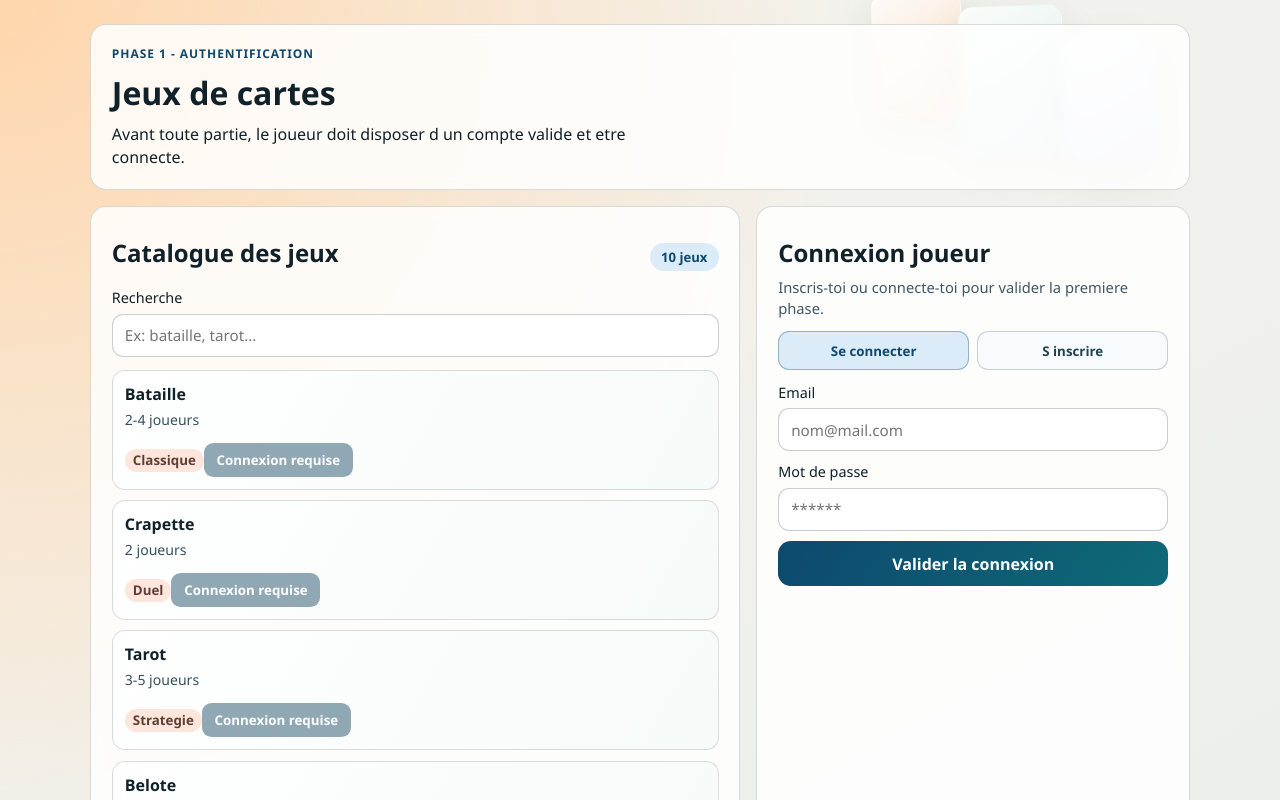
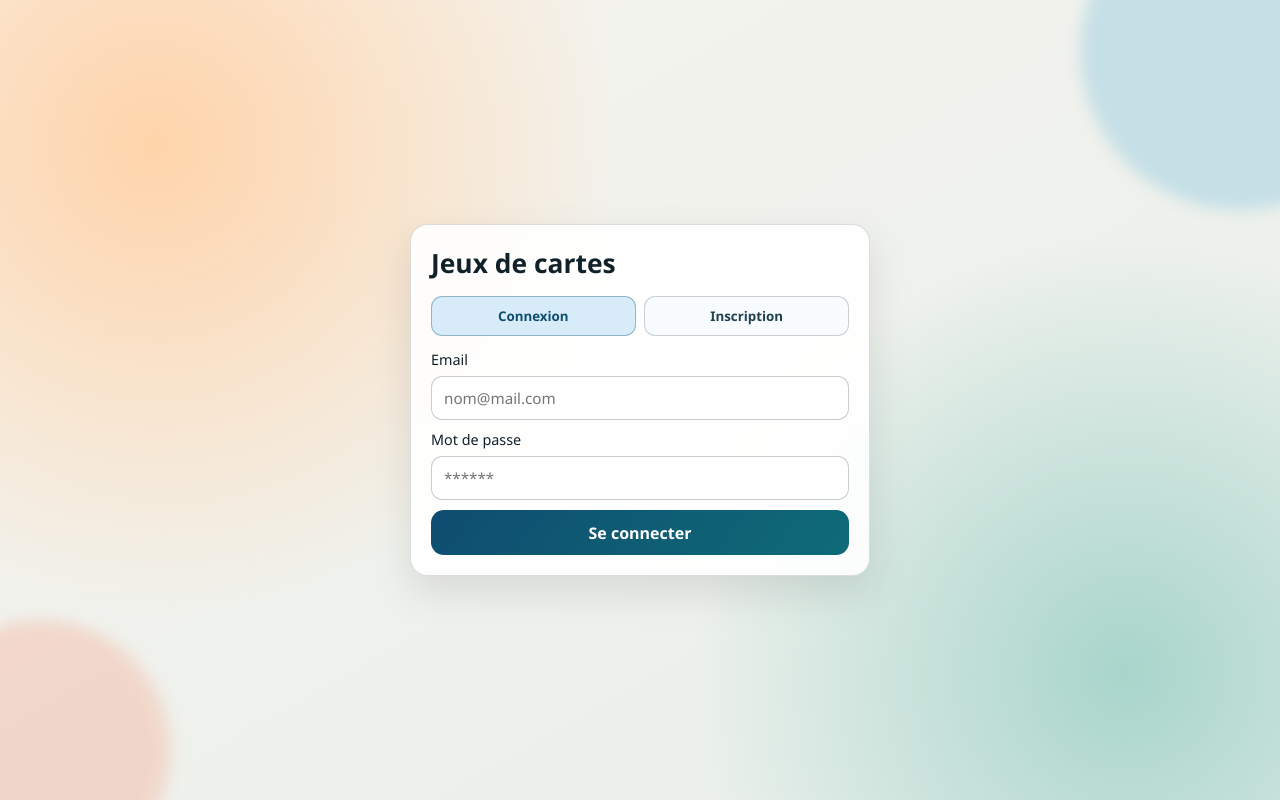
Before and after one commit to TerryLap/Jeux-de-cartes, a React (Vite) app: page / in a window 1280 px wide. Shown: the top 800 px of the page. Built offline with nearby package versions, Linux system fonts and the light colour scheme.

Commit message:
feat: ecran unique connexion inscription avec interface epuree

```diff
--- a/src/components/GameShell.tsx
+++ b/src/components/GameShell.tsx
@@ -1,10 +1,4 @@
-import { FormEvent, useMemo, useState } from 'react';
-
-type Game = {
-  name: string;
-  players: string;
-  tag: string;
-};
+import { FormEvent, useState } from 'react';
 
 type AuthMode = 'signin' | 'signup';
 
@@ -15,19 +9,6 @@ type Account = {
 };
 
 const STORAGE_KEY = 'jdc.accounts';
-
-const GAMES: Game[] = [
-  { name: 'Bataille', players: '2-4 joueurs', tag: 'Classique' },
-  { name: 'Crapette', players: '2 joueurs', tag: 'Duel' },
-  { name: 'Tarot', players: '3-5 joueurs', tag: 'Strategie' },
-  { name: 'Belote', players: '4 joueurs', tag: 'Equipe' },
-  { name: 'President', players: '4-7 joueurs', tag: 'Ambiance' },
-  { name: 'Rami', players: '2-6 joueurs', tag: 'Combinaisons' },
-  { name: 'Blackjack', players: '1+ joueurs', tag: 'Casino' },
-  { name: 'Poker ferme', players: '2-8 joueurs', tag: 'Bluff' },
-  { name: 'Speed', players: '2 joueurs', tag: 'Rapide' },
-  { name: 'Whist', players: '4 joueurs', tag: 'Plis' }
-];
 
 function loadAccounts(): Account[] {
   const raw = localStorage.getItem(STORAGE_KEY);
@@ -47,25 +28,12 @@ function saveAccounts(accounts: Account[]) {
 }
 
 export function GameShell() {
-  const [query, setQuery] = useState('');
   const [authMode, setAuthMode] = useState<AuthMode>('signin');
   const [nickname, setNickname] = useState('');
   const [email, setEmail] = useState('');
   const [password, setPassword] = useState('');
   const [connectedPlayer, setConnectedPlayer] = useState('');
   const [authStatus, setAuthStatus] = useState('');
-
-  const displayedGames = useMemo(() => {
-    const normalizedQuery = query.trim().toLowerCase();
-    if (!normalizedQuery) {
-      return GAMES;
-    }
-    return GAMES.filter((game) =>
-      `${game.name} ${game.tag} ${game.players}`.toLowerCase().includes(normalizedQuery)
-    );
-  }, [query]);
-
-  const isConnected = connectedPlayer.length > 0;
 
   const clearForm = () => {
     setNickname('');
@@ -116,7 +84,7 @@ export function GameShell() {
       };
       saveAccounts([...accounts, newAccount]);
       setConnectedPlayer(newAccount.nickname);
-      setAuthStatus(`Compte cree et valide. Bienvenue ${newAccount.nickname}.`);
+      setAuthStatus(`Bienvenue ${newAccount.nickname}.`);
       clearForm();
       return;
     }
@@ -128,90 +96,36 @@ export function GameShell() {
     }
 
     setConnectedPlayer(existing.nickname);
-    setAuthStatus(`Connexion validee. Bienvenue ${existing.nickname}.`);
+    setAuthStatus(`Bienvenue ${existing.nickname}.`);
     clearForm();
   };
 
   return (
-    <main className="app-shell">
-      <div className="floating-cards" aria-hidden="true">
-        <span className="card-shape shape-1" />
-        <span className="card-shape shape-2" />
-        <span className="card-shape shape-3" />
-      </div>
+    <main className="auth-page">
+      <div className="orb orb-a" aria-hidden="true" />
+      <div className="orb orb-b" aria-hidden="true" />
 
-      <header className="hero">
-        <p className="eyebrow">Phase 1 - Authentification</p>
+      <section className="auth-card">
         <h1>Jeux de cartes</h1>
-        <p className="subtitle">
-          Avant toute partie, le joueur doit disposer d un compte valide et etre connecte.
-        </p>
-      </header>
 
-      <section className="layout-grid">
-        <article className="panel games-panel">
-          <div className="panel-head">
-            <h2>Catalogue des jeux</h2>
-            <span className="counter">{displayedGames.length} jeux</span>
-          </div>
-
-          <label className="search-wrap" htmlFor="game-search">
-            <span>Recherche</span>
-            <input
-              id="game-search"
-              type="search"
-              placeholder="Ex: bataille, tarot..."
-              value={query}
-              onChange={(event) => setQuery(event.target.value)}
-            />
-          </label>
-
-          <ul className="game-list">
-            {displayedGames.map((game) => (
-              <li key={game.name} className="game-item">
-                <h3>{game.name}</h3>
-                <p>{game.players}</p>
-                <small>{game.tag}</small>
-                <button
-                  type="button"
-                  className={`play-button ${isConnected ? '' : 'disabled'}`}
-                  disabled={!isConnected}
-                >
-                  {isConnected ? 'Pret pour phase suivante' : 'Connexion requise'}
-                </button>
-              </li>
-            ))}
-          </ul>
-        </article>
-
-        <article className="panel login-panel">
-          <h2>{isConnected ? 'Session active' : 'Connexion joueur'}</h2>
-          <p className="login-subtitle">
-            {isConnected
-              ? `Compte valide connecte: ${connectedPlayer}`
-              : 'Inscris-toi ou connecte-toi pour valider la premiere phase.'}
-          </p>
-
-          {!isConnected ? (
-            <>
         <div className="auth-switch">
           <button
             type="button"
             className={authMode === 'signin' ? 'active' : ''}
             onClick={() => setAuthMode('signin')}
           >
-                  Se connecter
+            Connexion
           </button>
           <button
             type="button"
             className={authMode === 'signup' ? 'active' : ''}
             onClick={() => setAuthMode('signup')}
           >
-                  S inscrire
+            Inscription
           </button>
         </div>
 
-              <form onSubmit={handleAuth} className="login-form">
+        <form onSubmit={handleAuth} className="auth-form">
           {authMode === 'signup' ? (
             <label htmlFor="nickname">
               Pseudo
@@ -250,19 +164,18 @@ export function GameShell() {
             />
           </label>
 
-                <button type="submit">
-                  {authMode === 'signin' ? 'Valider la connexion' : 'Creer et valider le compte'}
+          <button type="submit" className="submit-btn">
+            {authMode === 'signin' ? 'Se connecter' : 'Creer un compte'}
           </button>
         </form>
-            </>
-          ) : (
-            <button type="button" onClick={() => setConnectedPlayer('')}>
-              Se deconnecter
+
+        {connectedPlayer ? (
+          <button type="button" className="ghost-btn" onClick={() => setConnectedPlayer('')}>
+            Se deconnecter ({connectedPlayer})
           </button>
-          )}
+        ) : null}
 
         {authStatus ? <p className="status">{authStatus}</p> : null}
-        </article>
       </section>
     </main>
   );
--- a/src/styles.css
+++ b/src/styles.css
@@ -1,15 +1,12 @@
 :root {
   font-family: 'Poppins', 'Segoe UI', sans-serif;
   color: #102129;
-  background: #f5f4ef;
+  background: #f7f4ee;
   line-height: 1.4;
   font-weight: 400;
   --ink: #102129;
-  --brand: #0d496d;
-  --brand-soft: #dbecf8;
-  --surface: rgba(255, 255, 255, 0.83);
-  --border: rgba(16, 33, 41, 0.16);
-  --accent: #b54c2d;
+  --brand: #0f4d70;
+  --brand-soft: #d8ebf8;
 }
 
 * {
@@ -20,220 +17,72 @@ body {
   margin: 0;
   min-height: 100vh;
   background:
-    radial-gradient(circle at 0% 0%, #ffd6ac 0, transparent 40%),
-    radial-gradient(circle at 100% 100%, #a9d4cd 0, transparent 35%),
-    linear-gradient(150deg, #f5f4ef 0%, #e8ece8 100%);
+    radial-gradient(circle at 12% 18%, #ffd4aa 0, transparent 36%),
+    radial-gradient(circle at 88% 84%, #a8d5cb 0, transparent 33%),
+    linear-gradient(150deg, #f7f4ee 0%, #e8efeb 100%);
 }
 
-.app-shell {
-  width: min(1100px, 100% - 2rem);
-  margin: 0 auto;
-  padding: 1.5rem 0 3rem;
+.auth-page {
+  min-height: 100vh;
   display: grid;
-  gap: 1rem;
+  place-items: center;
+  padding: 1rem;
   position: relative;
-  isolation: isolate;
+  overflow: hidden;
 }
 
-.floating-cards {
+.orb {
   position: absolute;
-  inset: -0.5rem -0.5rem auto auto;
-  width: min(420px, 65vw);
-  height: 220px;
-  z-index: -1;
+  border-radius: 999px;
+  filter: blur(8px);
+  opacity: 0.35;
   pointer-events: none;
 }
 
-.card-shape {
-  position: absolute;
-  border-radius: 1rem;
-  border: 1px solid rgba(255, 255, 255, 0.45);
-  box-shadow: 0 14px 40px rgba(0, 0, 0, 0.1);
-  backdrop-filter: blur(3px);
-  animation: float 9s ease-in-out infinite;
+.orb-a {
+  width: 320px;
+  height: 320px;
+  background: #77bedb;
+  top: -110px;
+  right: -120px;
 }
 
-.shape-1 {
-  width: 90px;
-  height: 128px;
-  background: linear-gradient(150deg, #ffffffcc, #ffc89d99);
-  right: 56%;
-  top: 8px;
+.orb-b {
+  width: 260px;
+  height: 260px;
+  background: #f4a78c;
+  bottom: -80px;
+  left: -90px;
 }
 
-.shape-2 {
-  width: 104px;
-  height: 146px;
-  background: linear-gradient(150deg, #ffffffcc, #bee6de99);
-  right: 32%;
-  top: 24px;
-  animation-delay: 1.8s;
-}
-
-.shape-3 {
-  width: 92px;
-  height: 130px;
-  background: linear-gradient(150deg, #ffffffcc, #d3d9ff99);
-  right: 10%;
-  top: 52px;
-  animation-delay: 0.9s;
-}
-
-.hero,
-.panel {
-  border-radius: 1rem;
-  padding: 1.3rem;
-  background: var(--surface);
-  border: 1px solid var(--border);
+.auth-card {
+  width: min(460px, 100%);
+  background: rgba(255, 255, 255, 0.9);
+  border: 1px solid rgba(16, 33, 41, 0.15);
+  border-radius: 1.1rem;
+  padding: 1.25rem;
+  box-shadow: 0 16px 42px rgba(0, 0, 0, 0.1);
   backdrop-filter: blur(6px);
 }
 
-.eyebrow {
-  margin: 0;
-  text-transform: uppercase;
-  letter-spacing: 0.08em;
-  font-size: 0.75rem;
-  color: var(--brand);
-  font-weight: 600;
-}
-
-h1,
-h2 {
-  margin-top: 0.5rem;
-  margin-bottom: 0.5rem;
+.auth-card h1 {
+  margin: 0 0 0.9rem;
+  font-size: 1.65rem;
   color: var(--ink);
-}
-
-.subtitle {
-  margin: 0;
-  max-width: 60ch;
-}
-
-.layout-grid {
-  display: grid;
-  gap: 1rem;
-  grid-template-columns: 1.5fr 1fr;
-}
-
-.panel-head {
-  display: flex;
-  align-items: baseline;
-  justify-content: space-between;
-  gap: 0.75rem;
-}
-
-.counter {
-  font-size: 0.82rem;
-  font-weight: 700;
-  color: var(--brand);
-  background: var(--brand-soft);
-  border-radius: 999px;
-  padding: 0.3rem 0.7rem;
-}
-
-.search-wrap {
-  display: grid;
-  gap: 0.35rem;
-  margin: 0.65rem 0 0.85rem;
-  font-size: 0.9rem;
-}
-
-.search-wrap input,
-.login-form input,
-.login-form select {
-  border: 1px solid rgba(16, 33, 41, 0.22);
-  border-radius: 0.7rem;
-  height: 2.7rem;
-  padding: 0.5rem 0.75rem;
-  font-size: 0.95rem;
-  font-family: inherit;
-  transition: border-color 0.2s ease, box-shadow 0.2s ease;
-}
-
-.search-wrap input:focus,
-.login-form input:focus,
-.login-form select:focus {
-  outline: none;
-  border-color: var(--brand);
-  box-shadow: 0 0 0 3px rgba(13, 73, 109, 0.15);
-}
-
-.game-list {
-  margin: 0;
-  padding: 0;
-  list-style: none;
-  display: grid;
-  gap: 0.65rem;
-}
-
-.game-item {
-  border: 1px solid rgba(16, 33, 41, 0.15);
-  background: linear-gradient(120deg, #ffffff 0%, #f6faf9 100%);
-  border-radius: 0.8rem;
-  padding: 0.75rem;
-  animation: fade-in 0.35s ease both;
-}
-
-.game-item h3 {
-  margin: 0;
-  font-size: 1rem;
-}
-
-.game-item p {
-  margin: 0.25rem 0;
-  font-size: 0.88rem;
-  color: #34515f;
-}
-
-.game-item small {
-  display: inline-block;
-  color: #5f3e34;
-  background: #ffe6dc;
-  border-radius: 999px;
-  font-weight: 600;
-  padding: 0.15rem 0.5rem;
-}
-
-.play-button {
-  margin-top: 0.6rem;
-  border: none;
-  border-radius: 0.6rem;
-  background: #123f5b;
-  color: #fff;
-  font-weight: 700;
-  font-family: inherit;
-  padding: 0.5rem 0.8rem;
-  cursor: pointer;
-}
-
-.play-button.disabled {
-  background: #90a8b4;
-  cursor: not-allowed;
-}
-
-.login-subtitle {
-  margin: 0.25rem 0 0.8rem;
-  font-size: 0.92rem;
-  color: #3f5763;
-}
-
-.login-form {
-  display: grid;
-  gap: 0.65rem;
 }
 
 .auth-switch {
   display: grid;
   grid-template-columns: 1fr 1fr;
-  gap: 0.5rem;
-  margin-bottom: 0.8rem;
+  gap: 0.55rem;
+  margin-bottom: 0.9rem;
 }
 
 .auth-switch button {
   border: 1px solid rgba(16, 33, 41, 0.2);
-  background: #f7fbfe;
-  color: #214251;
-  height: 2.4rem;
+  background: #f8fcff;
+  color: #224150;
+  height: 2.45rem;
   border-radius: 0.7rem;
   font-weight: 600;
   font-family: inherit;
@@ -243,58 +92,64 @@ h2 {
 .auth-switch button.active {
   background: var(--brand-soft);
   color: var(--brand);
-  border-color: rgba(13, 73, 109, 0.35);
+  border-color: rgba(15, 77, 112, 0.35);
 }
 
-.login-form label {
+.auth-form {
+  display: grid;
+  gap: 0.65rem;
+}
+
+.auth-form label {
   display: grid;
   gap: 0.35rem;
   font-size: 0.9rem;
   font-weight: 500;
 }
 
-.remember {
-  display: flex;
-  align-items: center;
-  gap: 0.55rem;
-  margin: 0.25rem 0;
-  font-size: 0.87rem;
+.auth-form input {
+  border: 1px solid rgba(16, 33, 41, 0.22);
+  border-radius: 0.7rem;
+  height: 2.75rem;
+  padding: 0.5rem 0.75rem;
+  font-size: 0.95rem;
+  font-family: inherit;
+  transition: border-color 0.2s ease, box-shadow 0.2s ease;
 }
 
-.remember input {
-  width: 1rem;
-  height: 1rem;
+.auth-form input:focus {
+  outline: none;
+  border-color: var(--brand);
+  box-shadow: 0 0 0 3px rgba(15, 77, 112, 0.14);
 }
 
-.login-form button {
+.submit-btn,
+.ghost-btn {
   border: none;
   border-radius: 0.8rem;
   height: 2.8rem;
   font-size: 1rem;
   font-weight: 700;
-  color: white;
+  color: #fff;
   font-family: inherit;
-  background: linear-gradient(125deg, var(--brand), #0e6a78);
   cursor: pointer;
   transition: transform 0.2s ease, filter 0.2s ease;
 }
 
-.login-form button:hover {
+.submit-btn {
+  background: linear-gradient(125deg, var(--brand), #0e6b77);
+}
+
+.ghost-btn {
+  width: 100%;
+  margin-top: 0.8rem;
+  background: linear-gradient(125deg, #5f6f7a, #43545e);
+}
+
+.submit-btn:hover,
+.ghost-btn:hover {
   transform: translateY(-1px);
   filter: brightness(1.03);
-}
-
-.login-panel > button {
-  border: none;
-  border-radius: 0.8rem;
-  height: 2.8rem;
-  width: 100%;
-  font-size: 1rem;
-  font-weight: 700;
-  color: white;
-  font-family: inherit;
-  background: linear-gradient(125deg, #5a6f7d, #3e5663);
-  cursor: pointer;
 }
 
 .status {
@@ -302,145 +157,17 @@ h2 {
   font-size: 0.9rem;
   padding: 0.65rem 0.75rem;
   border-radius: 0.7rem;
-  border: 1px solid #ffcfbf;
-  background: #fff4ee;
-  color: var(--accent);
+  border: 1px solid #ffd8c9;
+  background: #fff5ef;
+  color: #9f4a31;
 }
 
-.battle-panel button {
-  border: none;
-  border-radius: 0.8rem;
-  height: 2.8rem;
-  font-size: 1rem;
-  font-weight: 700;
-  color: white;
-  font-family: inherit;
-  background: linear-gradient(125deg, var(--brand), #0e6a78);
-  cursor: pointer;
-  transition: transform 0.2s ease, filter 0.2s ease;
-}
-
-.battle-panel button:hover {
-  transform: translateY(-1px);
-  filter: brightness(1.03);
-}
-
-.deal-zone {
-  margin-top: 0.9rem;
-  min-height: 165px;
-  border-radius: 0.9rem;
-  border: 1px dashed rgba(16, 33, 41, 0.2);
-  background: linear-gradient(130deg, #f3f8f8, #edf3ff);
-  position: relative;
-  overflow: hidden;
-}
-
-.deal-card {
-  position: absolute;
-  width: 46px;
-  height: 66px;
-  left: calc(50% - 23px);
-  top: calc(50% - 33px);
-  border-radius: 0.45rem;
-  border: 1px solid rgba(16, 33, 41, 0.2);
-  background: linear-gradient(140deg, #ffffff, #d8e7f7);
-  box-shadow: 0 8px 18px rgba(0, 0, 0, 0.08);
-  animation: deal-card 1.2s ease-in-out infinite;
-}
-
-.players-list {
-  list-style: none;
-  margin: 0.4rem 0 0.9rem;
-  padding: 0;
-  display: grid;
-  gap: 0.55rem;
-}
-
-.player-item {
-  border: 1px solid rgba(16, 33, 41, 0.16);
-  border-radius: 0.75rem;
-  padding: 0.6rem 0.7rem;
-  display: flex;
-  justify-content: space-between;
-  background: linear-gradient(120deg, #ffffff, #f2f7f7);
-}
-
-.player-item span {
-  font-weight: 700;
-  color: var(--brand);
-}
-
-.reserve-note {
-  margin-top: -0.2rem;
-  margin-bottom: 0.9rem;
-  font-size: 0.88rem;
-  color: #325261;
-}
-
-@keyframes float {
-  0%,
-  100% {
-    transform: translateY(0) rotate(-5deg);
-  }
-  50% {
-    transform: translateY(-11px) rotate(-2deg);
-  }
-}
-
-@keyframes fade-in {
-  from {
-    opacity: 0;
-    transform: translateY(5px);
-  }
-  to {
-    opacity: 1;
-    transform: translateY(0);
-  }
-}
-
-@keyframes deal-card {
-  0% {
-    transform: translate(0, 0) rotate(0deg);
-    opacity: 0;
-  }
-  30% {
-    opacity: 1;
-  }
-  100% {
-    transform: translate(95px, -55px) rotate(12deg);
-    opacity: 0;
-  }
-}
-
-@media (max-width: 900px) {
-  .layout-grid {
-    grid-template-columns: 1fr;
-  }
-
-  .floating-cards {
-    width: min(300px, 80vw);
-    height: 180px;
-  }
-}
-
-@media (max-width: 600px) {
-  .app-shell {
-    width: min(100% - 1rem, 1100px);
-    padding-top: 1rem;
-  }
-
-  .hero,
-  .panel {
+@media (max-width: 520px) {
+  .auth-card {
     padding: 1rem;
   }
 
-  .hero h1 {
-    font-size: 1.55rem;
-  }
-
-  .shape-1,
-  .shape-2,
-  .shape-3 {
-    transform: scale(0.9);
+  .auth-card h1 {
+    font-size: 1.45rem;
   }
 }
```
Lines whose indentation alone changed are shown as unchanged.
